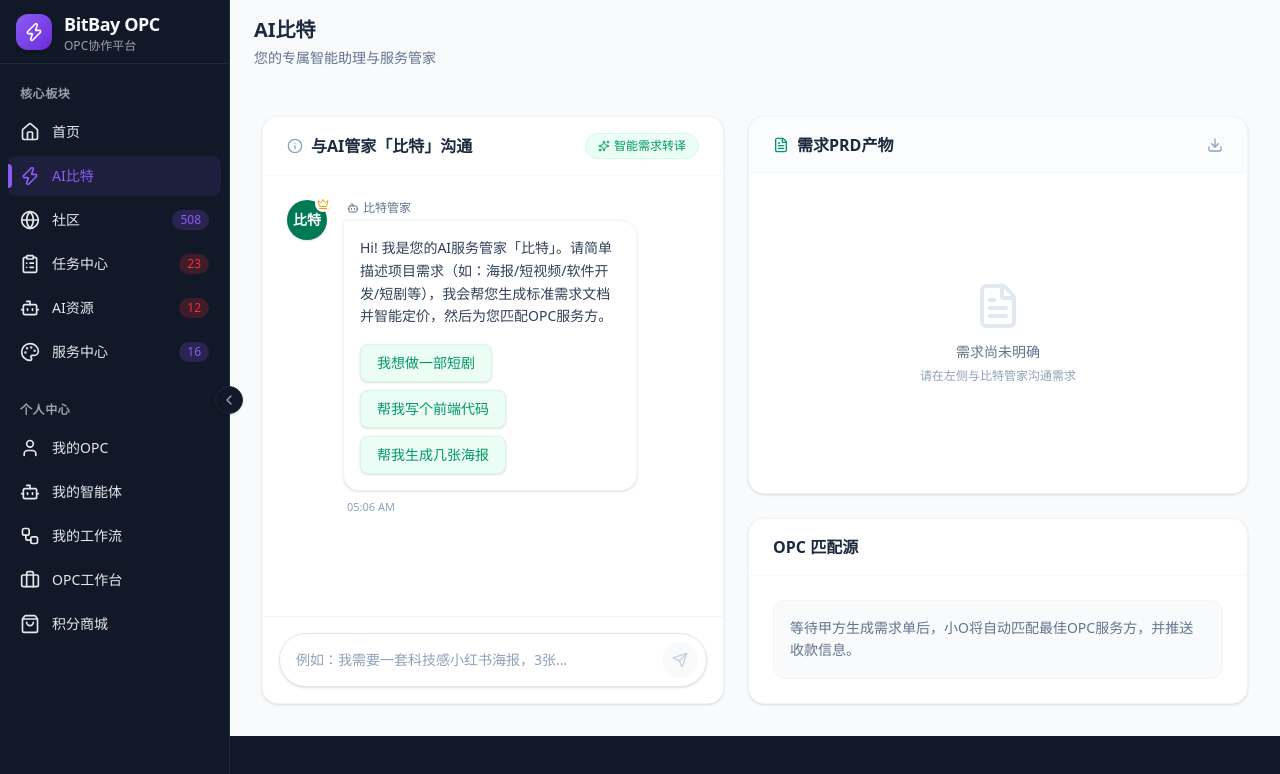
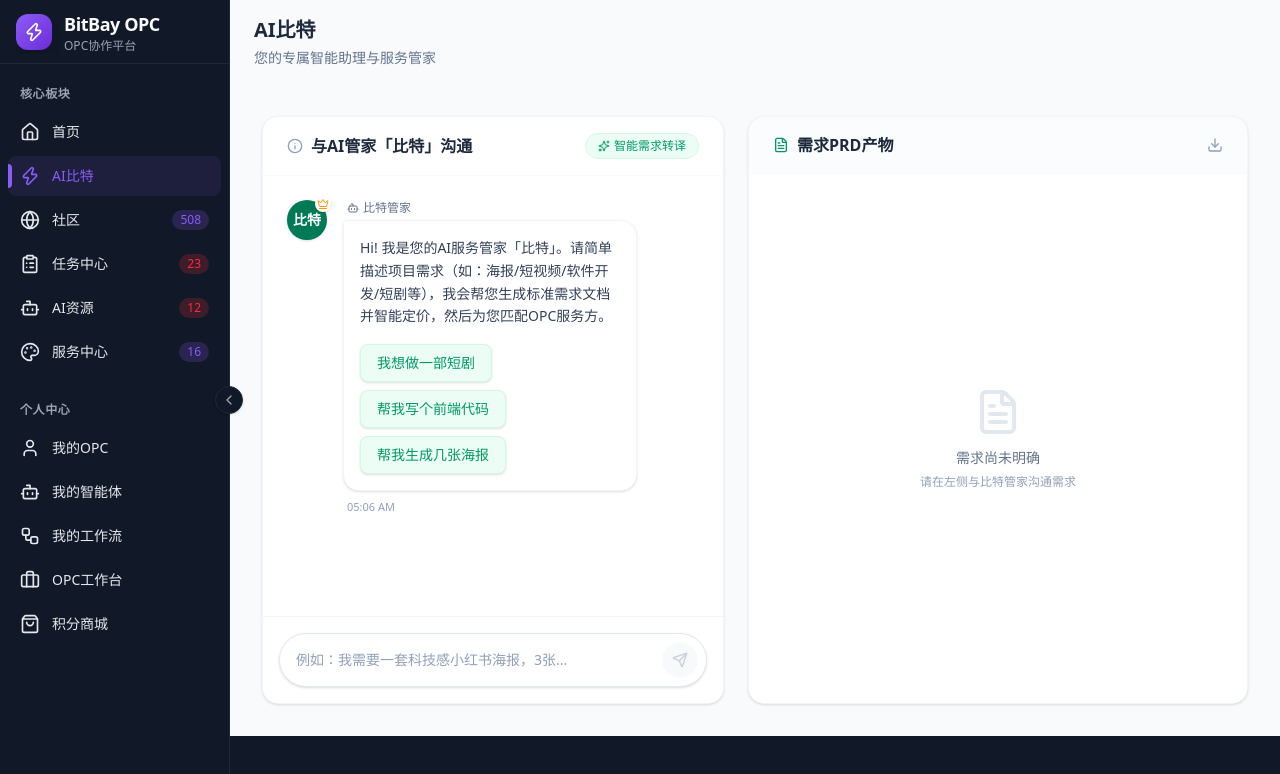
Before and after one commit to shenjiecode/opc-aicom, a React (Vite) app in the folder frontend/: page /aibit in a window 1280 px wide. Shown: the top 774 px of the page. Built offline with nearby package versions, Linux system fonts and the light colour scheme; no server answers.

Commit message:
style: Remove OPC Match Source section from AiBit page

```diff
--- a/frontend/src/pages/AiBit.tsx
+++ b/frontend/src/pages/AiBit.tsx
@@ -776,20 +776,6 @@ const AiBit: React.FC = () => {
             </div>
           </div>
 
-          {/* OPC Match Source */}
-          <div className="bg-white rounded-2xl shadow-sm border border-slate-100 overflow-hidden shrink-0">
-            <div className="px-6 py-4 border-b border-slate-50">
-              <h2 className="text-base font-bold text-slate-800">OPC 匹配源</h2>
-            </div>
-            <div className="p-6">
-              <div className="bg-slate-50 rounded-xl p-4 border border-slate-100">
-                <p className="text-sm text-slate-500 leading-relaxed">
-                  等待甲方生成需求单后，小O将自动匹配最佳OPC服务方，并推送收款信息。
-                </p>
-              </div>
-            </div>
-          </div>
-
         </div>
       </div>
     </div>
```
